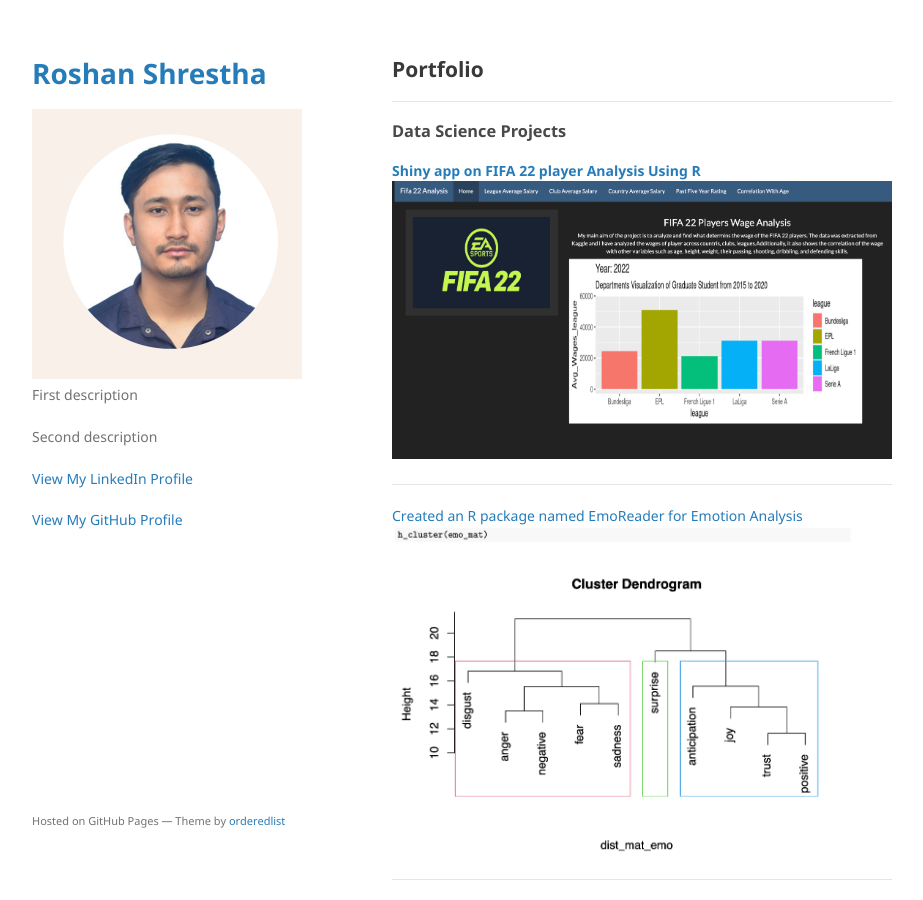
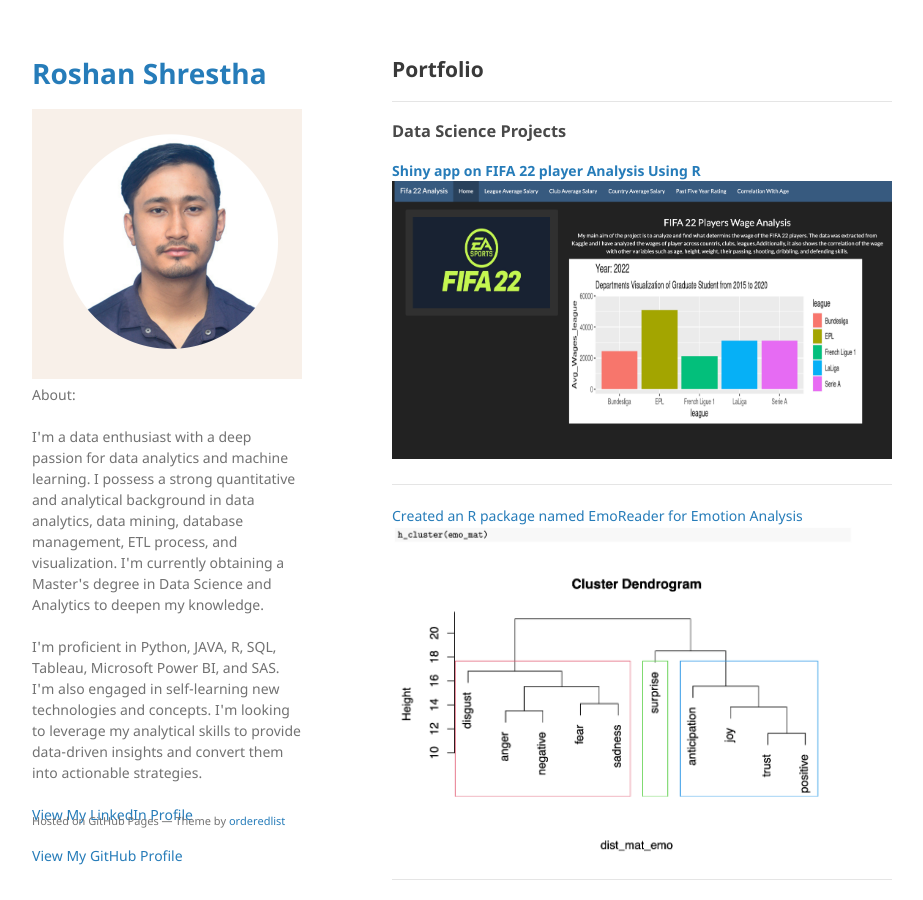
Before and after one commit to casirose/casirose.github.io, a Jekyll site: the page built from index.md, in a window 1280 px wide and 900 px high. Shown: the whole window, without its empty margins (178-1101 px from the left). Built offline with Jekyll 4.4.1, drawn with Linux system fonts in a browser that asks for light colours; our own code applies the rules of GitHub Pages for plain Markdown files.

Commit message:
Update _config.yml

```diff
--- a/_config.yml
+++ b/_config.yml
@@ -1,9 +1,11 @@
 title: Roshan Shrestha
 logo: "/assets/img/Roshan.png?raw=true"
 description: >
-  First description
+  About:
   <br><br>
-  Second description
+  I'm a data enthusiast with a deep passion for data analytics and machine learning. I possess a strong quantitative and analytical background in data analytics, data mining, database management, ETL process, and visualization. I'm currently obtaining a Master's degree in Data Science and Analytics to deepen my knowledge.
+  <br><br>
+  I'm proficient in Python, JAVA, R, SQL, Tableau, Microsoft Power BI, and SAS. I'm also engaged in self-learning new technologies and concepts. I'm looking to leverage my analytical skills to provide data-driven insights and convert them into actionable strategies.
   <br><br>
   <a href="https://www.linkedin.com/in/casirose">View My LinkedIn Profile</a>
 
```
